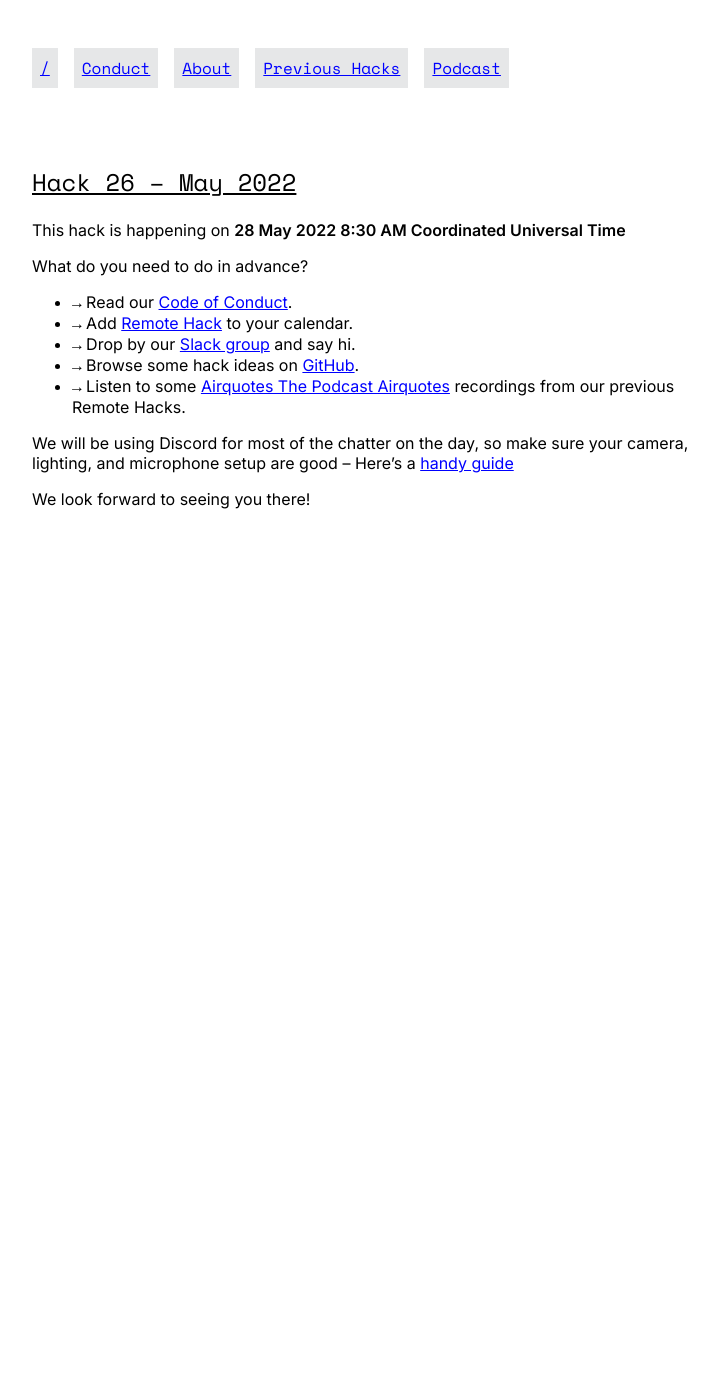
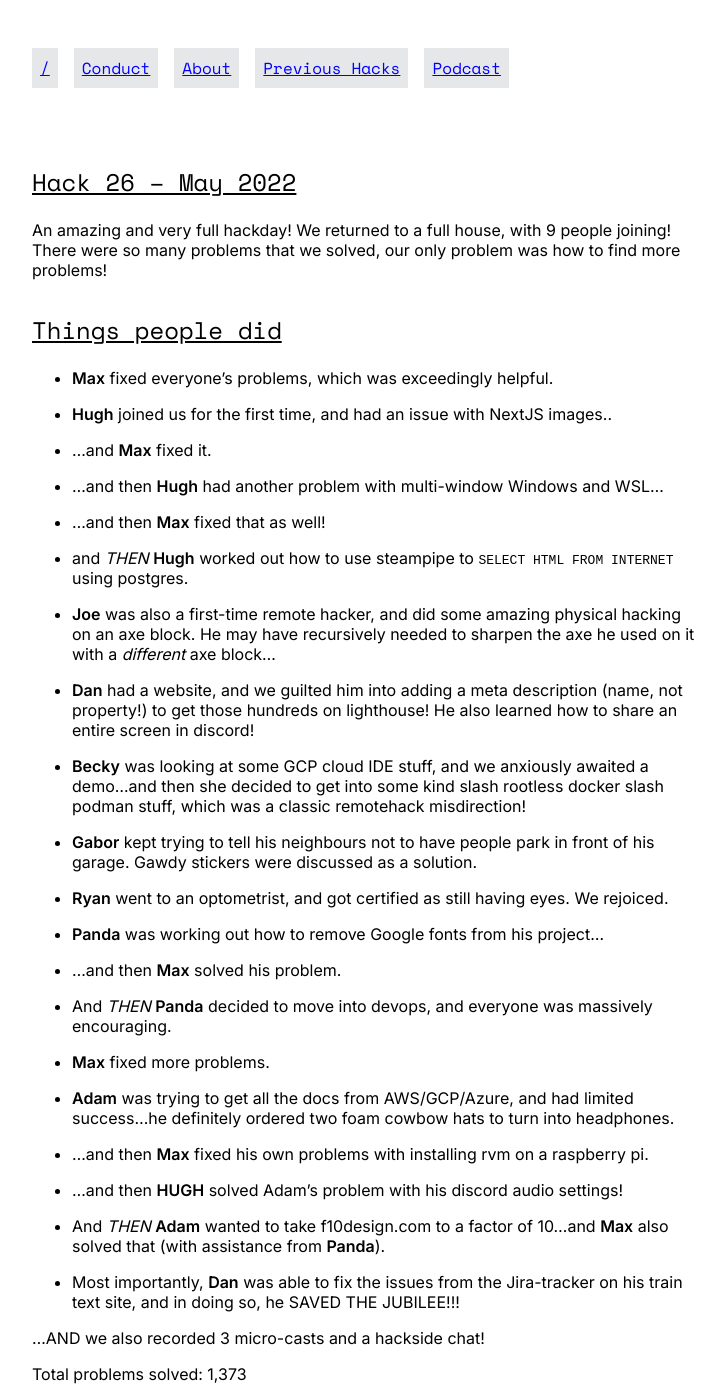
Before and after one commit to remotehack/remotehack.github.io, a Jekyll site: the page built from _hacks/26.md, in a window 1280 px wide. Shown: the whole page, without its empty margins (272-997 px from the left). Built offline with Jekyll 4.4.1, drawn with Linux system fonts in a browser that asks for light colours; before the commit the page ends 900 px from its top, so only the background shows below that.

Commit message:
add writeup for May 2022

```diff
--- a/_hacks/26.md
+++ b/_hacks/26.md
@@ -1,5 +1,54 @@
 ---
 hack_number: 26
 date: 2022-05-28
-happened: false
+happened: true
 ---
+
+An amazing and very full hackday! We returned to a full house, with 9 people joining! There were so many problems that we solved, our only problem was how to find more problems!
+
+## Things people did
+
+- **Max** fixed everyone's problems, which was exceedingly helpful.
+
+- **Hugh** joined us for the first time, and had an issue with NextJS images..
+
+- ...and **Max** fixed it.
+
+- ...and then **Hugh** had another problem with multi-window Windows and WSL...
+
+- ...and then **Max** fixed that as well!
+
+- and _THEN_ **Hugh** worked out how to use steampipe to `SELECT HTML FROM INTERNET` using postgres.
+
+- **Joe** was also a first-time remote hacker, and did some amazing physical hacking on an axe block. He may have recursively needed to sharpen the axe he used on it with a _different_ axe block...
+
+- **Dan** had a website, and we guilted him into adding a meta description (name, not property!) to get those hundreds on lighthouse! He also learned how to share an entire screen in discord!
+
+- **Becky** was looking at some GCP cloud IDE stuff, and we anxiously awaited a demo...and then she decided to get into some kind slash rootless docker slash podman stuff, which was a classic remotehack misdirection!
+
+- **Gabor** kept trying to tell his neighbours not to have people park in front of his garage. Gawdy stickers were discussed as a solution.
+
+- **Ryan** went to an optometrist, and got certified as still having eyes. We rejoiced.
+
+- **Panda** was working out how to remove Google fonts from his project...
+
+- ...and then **Max** solved his problem.
+
+- And _THEN_ **Panda** decided to move into devops, and everyone was massively encouraging.
+
+- **Max** fixed more problems.
+
+- **Adam** was trying to get all the docs from AWS/GCP/Azure, and had limited success...he definitely ordered two foam cowbow hats to turn into headphones.
+
+- ...and then **Max** fixed his own problems with installing rvm on a raspberry pi.
+
+- ...and then **HUGH** solved Adam's problem with his discord audio settings!
+
+- And _THEN_ **Adam** wanted to take f10design.com to a factor of 10...and **Max** also solved that (with assistance from **Panda**).
+
+- Most importantly, **Dan** was able to fix the issues from the Jira-tracker on his train text site, and in doing so, he SAVED THE JUBILEE!!!
+
+
+...AND we also recorded 3 micro-casts and a hackside chat!
+
+Total problems solved: 1,373
```
Also changed, not shown: _hacks/27.md (added, +5 -0 lines).
